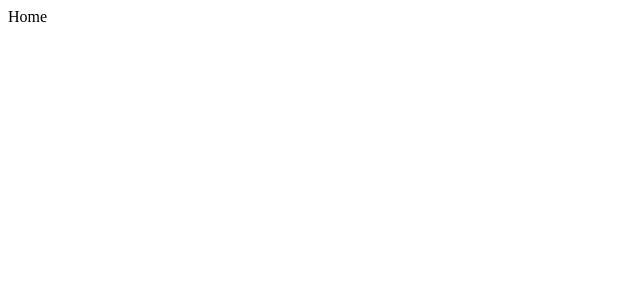
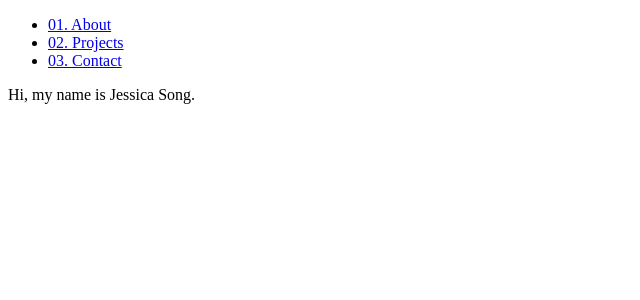
Before and after one commit to jsong73/jessica-song, a React (Create React App) app: page / in a window 1280 px wide. Shown: the top 300 px of the page, without its empty margins (0-640 px from the left). Built offline with nearby package versions, Linux system fonts and the light colour scheme.

Commit message:
fixing links

```diff
--- a/src/App.js
+++ b/src/App.js
@@ -5,10 +5,12 @@
 import About from "./pages/About";
 import Projects from "./pages/Projects";
 import Contact from "./pages/Contact";
+import Header from "./components/Header";
 
 function App() {
   return (
     <div>
+        <Header />
             <Routes>
 
               <Route path="/" element = {<Home />} />
--- /dev/null
+++ b/src/components/Header.js
@@ -0,0 +1,26 @@
+import React from "react";
+import { Link } from "react-router-dom";
+
+function Header () {
+    return(
+        <div>
+            <nav>
+                <ul>
+                    <li>
+                        <Link to="/about"> 01. About </Link>
+                    </li>
+
+                    <li>
+                        <Link to="/projects"> 02. Projects </Link>
+                    </li>
+
+                    <li>
+                        <Link to="/contact"> 03. Contact </Link>
+                    </li>
+                </ul>
+            </nav>
+
+        </div>
+    )}
+
+export default Header;
--- a/src/pages/About.js
+++ b/src/pages/About.js
@@ -2,7 +2,7 @@
 
 function About () {
     return(
-        <div>
+        <div id="about">
             About
         </div>
     )}
--- a/src/pages/Home.js
+++ b/src/pages/Home.js
@@ -2,8 +2,9 @@
 
 function Home () {
     return(
-        <div>
-            Home
+        <div id="home">
+            Hi, my name is Jessica Song.
+
         </div>
     )}
 
```
Lines whose indentation alone changed are shown as unchanged.
